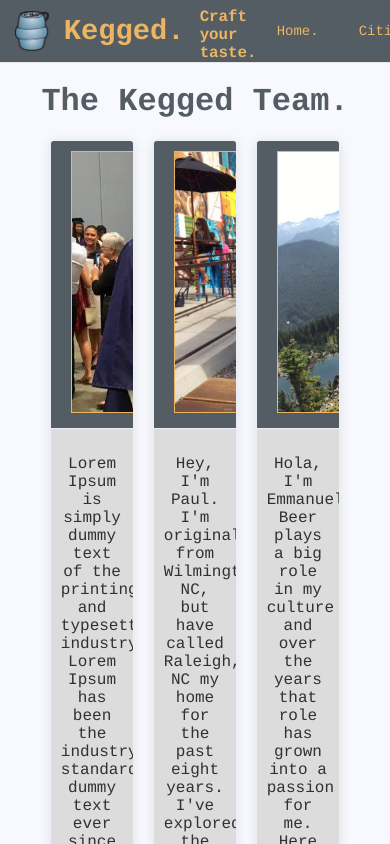
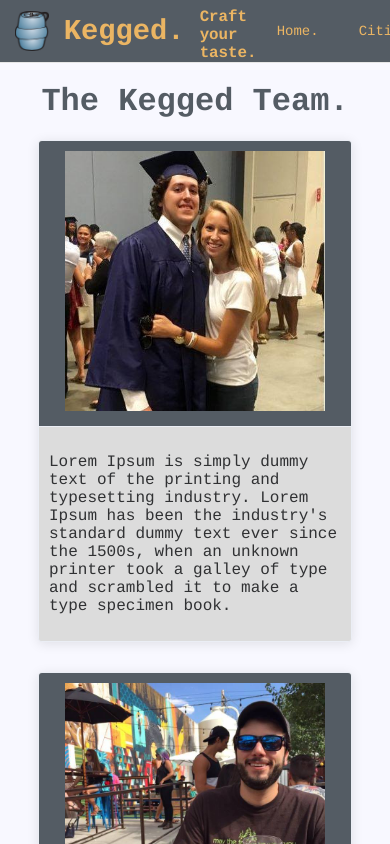
Before and after one commit to kegged/client, a Nuxt app: page /about-us in a window 390 px wide. Shown: the top 844 px of the page. Built offline with nearby package versions, Linux system fonts and the light colour scheme.

Commit message:
responsiveness

```diff
--- a/components/brewery/PostDisplay.vue
+++ b/components/brewery/PostDisplay.vue
@@ -65,11 +65,11 @@
 }
 
 .post-title-root, .post-tags-root {
-  width: 75%;
+  width: 70%;
 }
 
 .view-post-root, .post-author-root {
-  width: 25%;
+  width: 30%;
   text-align: right;
 }
 </style>
--- a/pages/about-us.vue
+++ b/pages/about-us.vue
@@ -1,11 +1,11 @@
 <template>
   <div class="about-us-container">
-    <el-row class="about-header-root" :gutter="20">
+    <el-row type="flex" justify="center" class="about-header-root">
       <h1 class="about-us-title">The Kegged Team.</h1>
     </el-row>
     <el-row class="about-content-root">
       <!-- Charles Kenny -->
-      <el-col class="profile-card-root">
+      <el-col :xs="24" :sm="12" :md="8" class="profile-card-root">
         <el-card class="profile-card">
           <div slot="header" class="card-header">
             <img src="charles-k.jpeg" class="about-us-image" alt="pic of charles">
@@ -17,7 +17,7 @@
         </el-card>
       </el-col>
       <!-- Paul  -->
-      <el-col class="profile-card-root">
+      <el-col :xs="24" :sm="12" :md="8" class="profile-card-root">
         <el-card class="profile-card">
           <div slot="header" class="card-header">
             <img src="paul-z2.jpeg" class="about-us-image" alt="pic of paul">
@@ -30,7 +30,7 @@
         </el-card>
       </el-col>
       <!-- Emmanuel -->
-      <el-col class="profile-card-root">
+      <el-col :xs="24" :sm="12" :md="8" class="profile-card-root">
         <el-card class="profile-card">
           <div slot="header" class="card-header">
             <img src="eman.jpg" class="about-us-image" alt="pic of eman">
@@ -47,34 +47,20 @@
 </template>
 
 <style>
-.about-us-container {
-  text-align: center;
-  display: flex;
-  flex-direction: column;
-  align-items: center;
-  padding: 0px;
-}
-
-.about-header-root, .about-content-root {
-  width: 80%;
-  display: flex;
-  flex-direction: row;
-  justify-content: center;
-  margin-bottom: 20px;
+.about-header-root {
+  margin: 0px 0px 20px 0px !important;
 }
 
 .about-us-title {
   color: #545c64;
   font-weight: bolder;
   margin: 0px;
-  text-align: center;
 }
 
 .profile-card-root {
-  width: 33%;
   display: flex;
-  flex-direction: row;
   justify-content: center;
+  margin-bottom: 30px;
 }
 
 .profile-card {
@@ -83,6 +69,8 @@
 }
 
 .el-card__header {
+  display: flex;
+  justify-content: center;
   padding-top: 10px;
   padding-bottom: 10px;
   font-weight: bolder;
@@ -96,6 +84,6 @@
 
 .about-us-image {
   max-height: 260px;
-  border: 1px solid #ebb563;
+  max-width: 100%;
 }
 </style>
--- a/pages/cities/_city/_brewery/index.vue
+++ b/pages/cities/_city/_brewery/index.vue
@@ -134,7 +134,7 @@ export default {
   object-position: center;
   object-fit: contain;
   background: transparent;
-  height: 250px;
+  max-height: 250px;
   width: 100%;
   margin: 0px;
 }
@@ -162,12 +162,12 @@ export default {
   margin: 0px;
 }
 .add-post-root {
-  width: 25%;
+  width: 40%;
   text-align: right;
 }
 
 .posts-title {
-  width: 75%;
+  width: 60%;
   text-align: left;
 }
 
@@ -181,7 +181,7 @@ export default {
 }
 
 .visit-website-button {
-  font-size: 1.2em;
+  font-size: 0.8em;
   margin: 0px;
   margin-bottom: 20px;
 }
@@ -196,7 +196,7 @@ export default {
   color: #ebb563;
   font-weight: bolder;
   background-color: #545c64;
-  font-size: 1.1em;
+  font-size: 1em;
 }
 
 .el-card__body {
--- a/pages/cities/_city/index.vue
+++ b/pages/cities/_city/index.vue
@@ -79,7 +79,7 @@ export default {
 }
 
 .brewery-buttons {
-  font-size: 2.4em;
+  font-size: 1.7em;
   margin: 10px;
 }
 
--- a/pages/profile.vue
+++ b/pages/profile.vue
@@ -88,11 +88,11 @@ export default {
 }
 
 .name-root {
-	width: 70%;
+	width: 60%;
 	text-align: center;
 	font-weight: bold;
 	color:#ebb563;
-	font-size: 1.5em;
+	font-size: 1.3em;
 }
 
 .el-card__header {
@@ -110,7 +110,7 @@ export default {
 }
 
 .profile-pic-root, .follow-root {
-	width: 15%;
+	width: 20%;
 	height: 100%;
 	display: flex;
 	flex-direction: column;
@@ -144,6 +144,7 @@ export default {
 
 .link-to-posts-body {
 	line-height: 2em;
+	font-size: 0.9em;
 }
 
 .post-link-nuxt {
```
